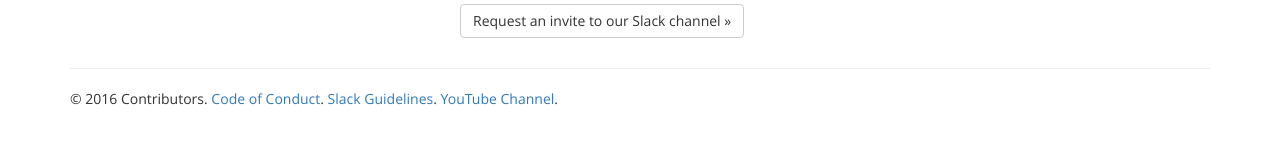
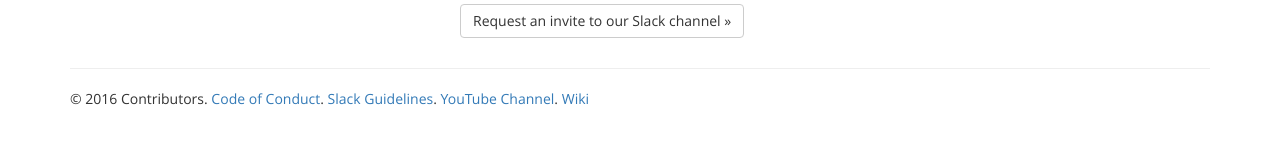
Before and after one commit to techcorridorio/techcorridorio.github.io, a Jekyll site: the page built from index.html, in a window 1280 px wide. Shown: the part 611-755 px from the top of the page. Built offline with Jekyll 4.4.1, drawn with Linux system fonts in a browser that asks for light colours; nearby versions of some CDN libraries.

Commit message:
Add wiki to footer

```diff
--- a/_layouts/default.html
+++ b/_layouts/default.html
@@ -58,7 +58,7 @@
             <hr>
 
             <footer>
-                <p>&copy; {{ site.time | date: '%Y' }} Contributors.  <a href="/code-of-conduct.html">Code of Conduct</a>. <a href="/slack-guidelines.html">Slack Guidelines</a>. <a href="https://www.youtube.com/channel/UCXnkl1bhctYuDsf7jF78SjQ">YouTube Channel</a>.</p>
+                <p>&copy; {{ site.time | date: '%Y' }} Contributors.  <a href="/code-of-conduct.html">Code of Conduct</a>. <a href="/slack-guidelines.html">Slack Guidelines</a>. <a href="https://www.youtube.com/channel/UCXnkl1bhctYuDsf7jF78SjQ">YouTube Channel</a>.  <a href="https://github.com/techcorridorio/techcorridorio.github.io/wiki">Wiki</a></a></p>
             </footer>
         </div>
         <script src="//ajax.googleapis.com/ajax/libs/jquery/1.11.2/jquery.min.js"></script>
```
